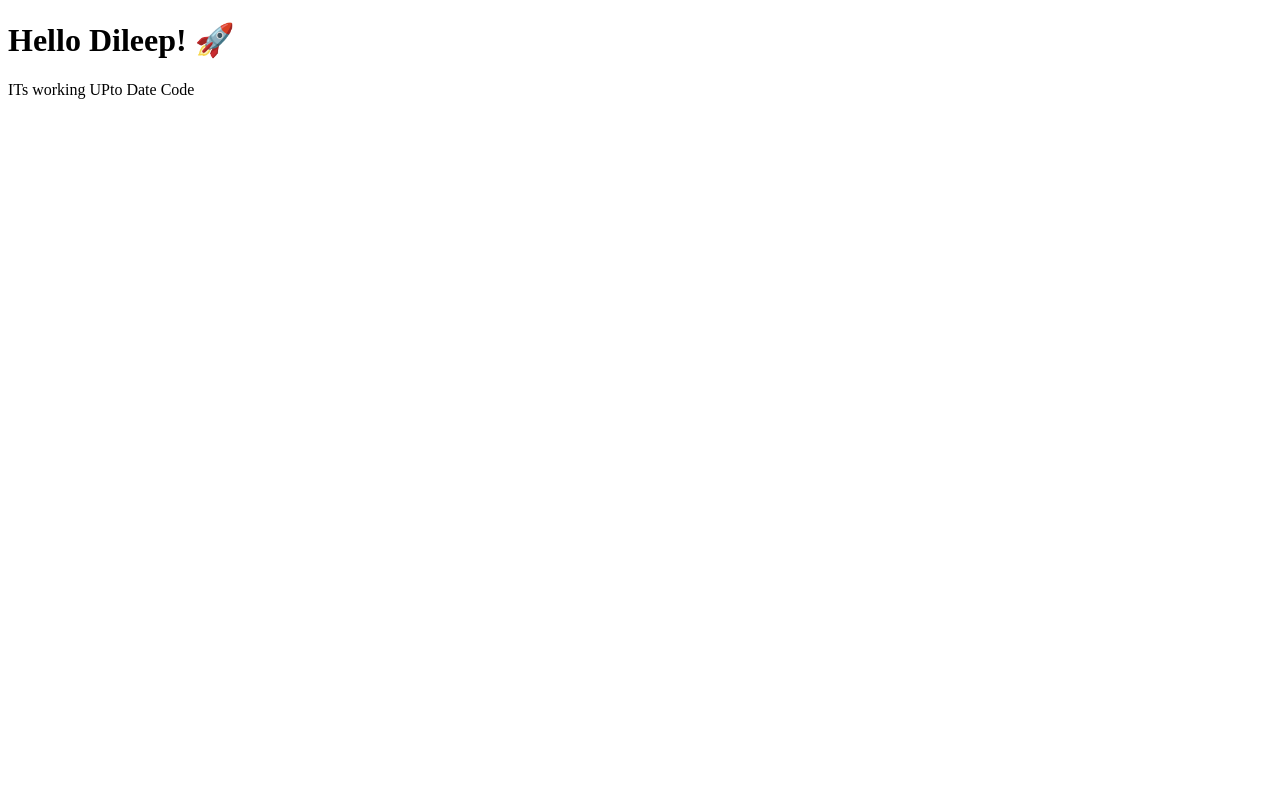
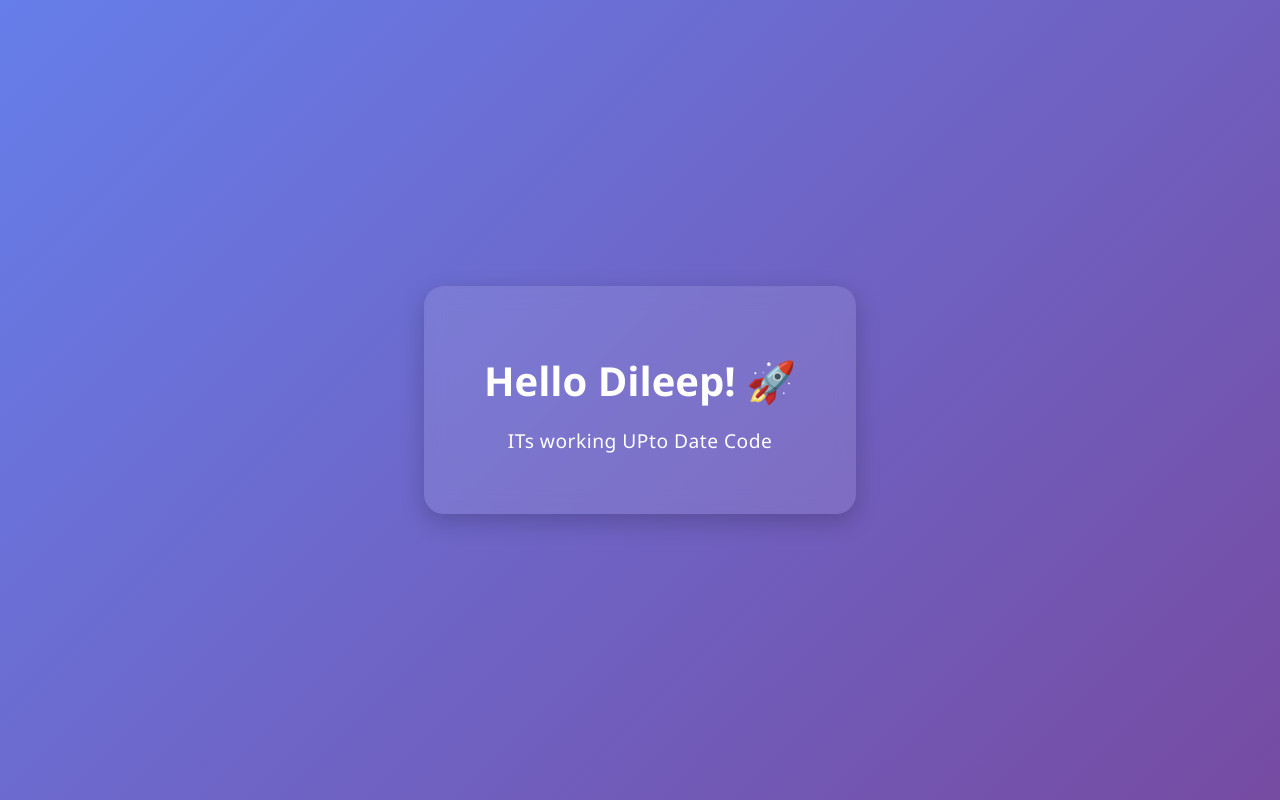
Before and after one commit to DileepOttikunta/ec2checking, a website: page write.html in a window 1280 px wide. Drawn offline with Linux system fonts and the light colour scheme.

Commit message:
CSS added

```diff
--- a/write.html
+++ b/write.html
@@ -5,8 +5,12 @@
   <meta charset="utf-8" />
   <title>Write Page</title>
 </head>
-<body>
-  <h1>Hello Dileep! 🚀</h1>
-  <p>ITs working UPto Date Code</p>
+<body style="margin: 0; padding: 0; height: 100vh; display: flex; justify-content: center; align-items: center; background: linear-gradient(135deg, #667eea, #764ba2); font-family: 'Segoe UI', Tahoma, Geneva, Verdana, sans-serif; color: white;">
+
+  <div style="text-align: center; background: rgba(255, 255, 255, 0.1); padding: 40px 60px; border-radius: 20px; box-shadow: 0 8px 25px rgba(0,0,0,0.2); backdrop-filter: blur(10px);">
+    <h1 style="font-size: 2.5rem; margin-bottom: 15px;">Hello Dileep! 🚀</h1>
+    <p style="font-size: 1.2rem; letter-spacing: 0.5px;">ITs working UPto Date Code</p>
+  </div>
+
 </body>
 </html>
```
